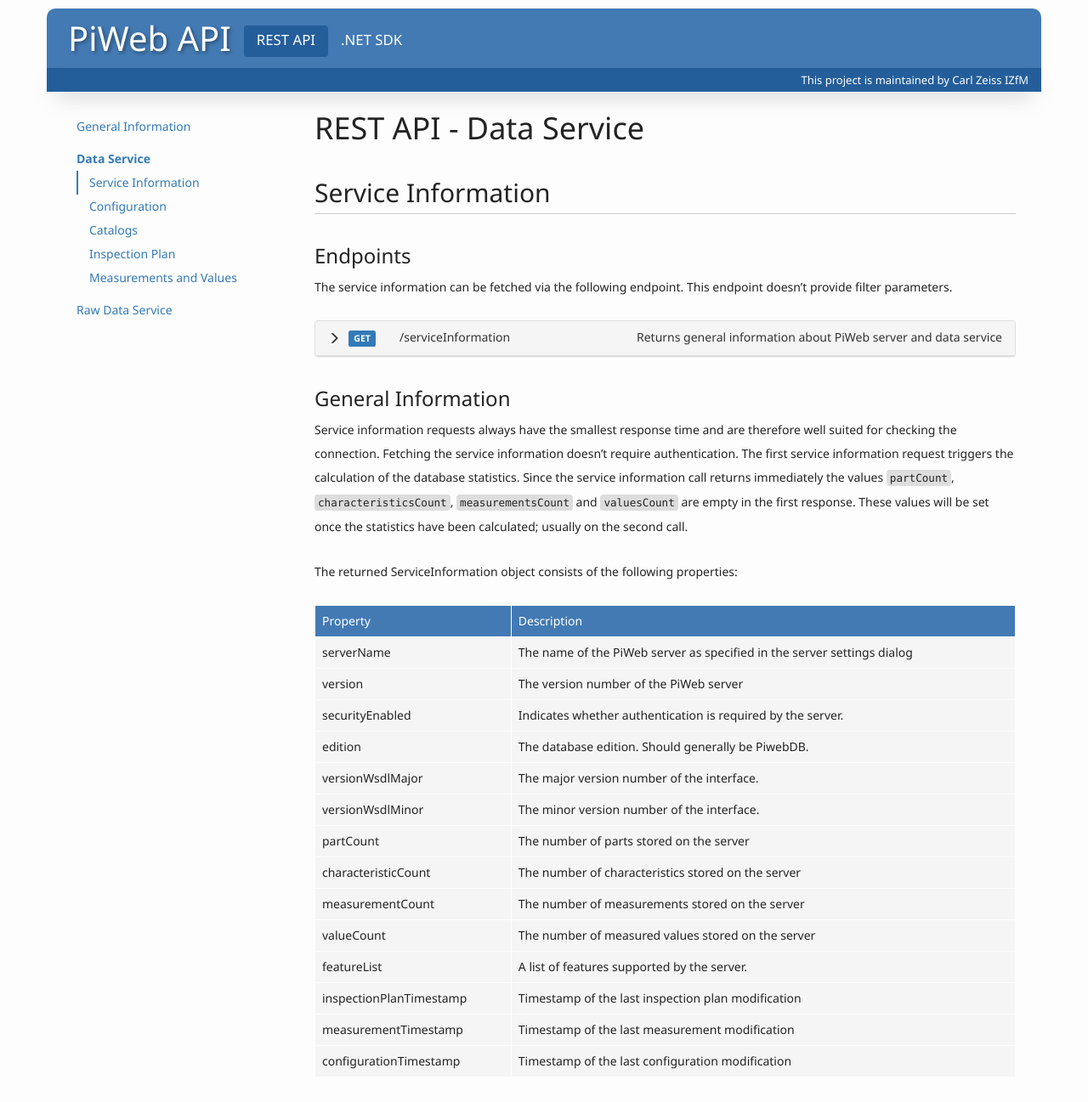
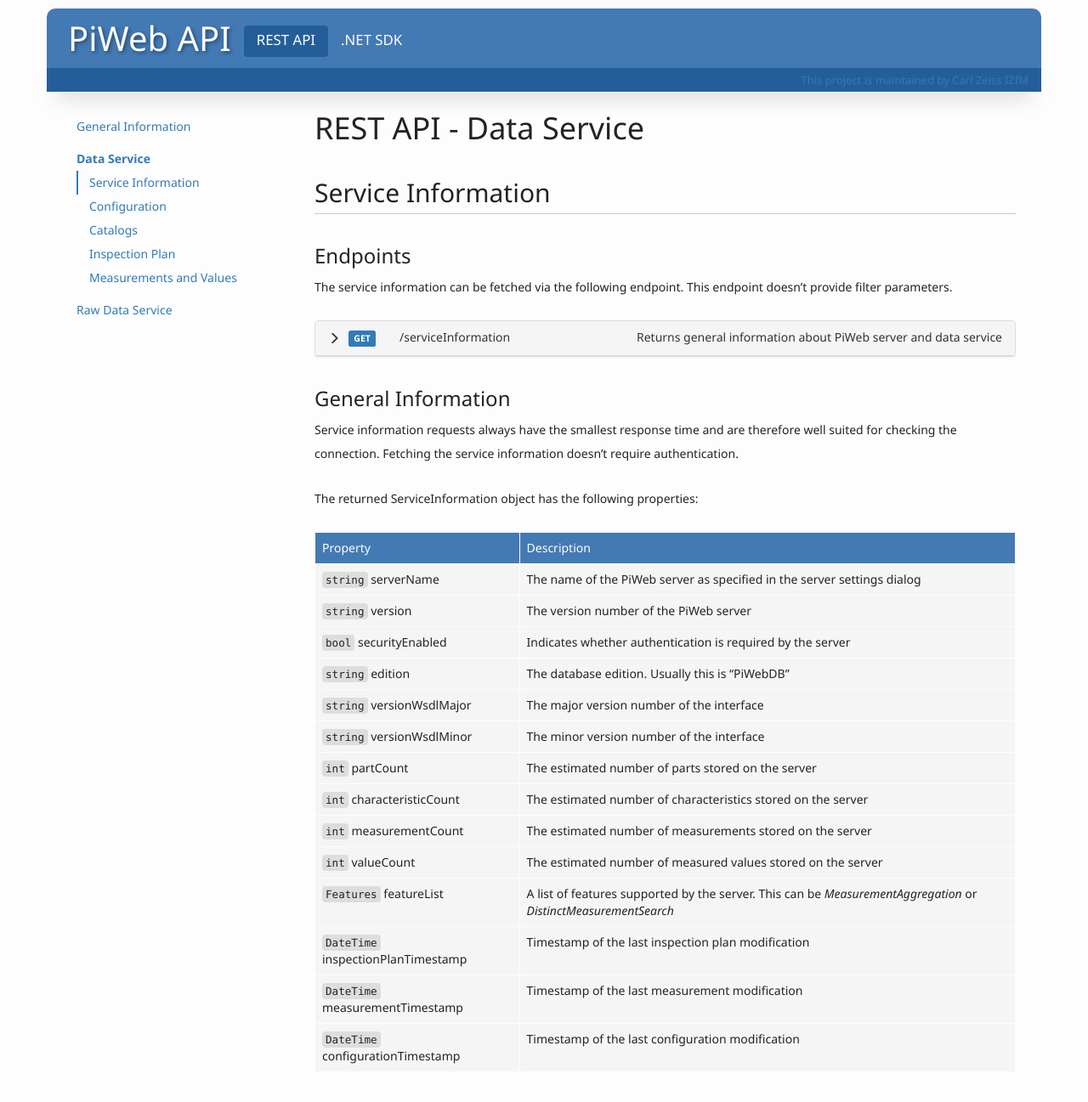
Before and after one commit to ZEISS-PiWeb/PiWeb-Api, a Jekyll site: the page built from _pages/0121-restapi-dataservice-serviceInformation.md, in a window 1280 px wide and 1358 px high. Shown: the top 1297 px of the window at 85% size. Built offline with Jekyll 4.4.1, drawn with Linux system fonts in a browser that asks for light colours.

````diff
--- a/_layouts/frame.html
+++ b/_layouts/frame.html
@@ -32,7 +32,7 @@
 	    		</nav>
 	  	</div>
 	  	<div class="container container-header container-header-footer">
-	  		This project is maintained by Carl Zeiss IZfM
+	  		<a href="www.zeiss-izm.de">This project is maintained by Carl Zeiss IZfM</a>
 	  	</div>
 	</nav>
 	<div class="container">
--- a/_pages/0121-restapi-dataservice-serviceInformation.md
+++ b/_pages/0121-restapi-dataservice-serviceInformation.md
@@ -48,7 +48,7 @@
           "featureList":
           [
              "MeasurementAggregation",
-            "DistinctMeasurementSearch"
+             "DistinctMeasurementSearch"
           ],
           "inspectionPlanTimestamp": "2014-11-24T16:08:58.812964+01:00",
           "measurementTimestamp": "2014-11-03T10:27:28.3461853+01:00",
@@ -64,26 +64,25 @@
 ### General Information
 
 Service information requests always have the smallest response time and are therefore well suited for checking the connection. Fetching the service information doesn't require authentication.
-The first service information request triggers the calculation of the database statistics. Since the service information call returns immediately the values ```partCount```, ```characteristicsCount```, ```measurementsCount``` and ```valuesCount``` are empty in the first response. These values will be set once the statistics have been calculated; usually on the second call.
 
-The returned ServiceInformation object consists of the following properties:
+The returned ServiceInformation object has the following properties:
 
 {% capture table %}
-Property | Description
----------|-------------
-serverName | The name of the PiWeb server as specified in the server settings dialog
-version | The version number of the PiWeb server
-securityEnabled | Indicates whether authentication is required by the server.
-edition | The database edition. Should generally be PiwebDB.
-versionWsdlMajor | The major version number of the interface.
-versionWsdlMinor | The minor version number of the interface.
-partCount | The number of parts stored on the server
-characteristicCount | The number of characteristics stored on the server
-measurementCount | The number of measurements stored on the server
-valueCount | The number of measured values stored on the server
-featureList | A list of features supported by the server.
-inspectionPlanTimestamp | Timestamp of the last inspection plan modification
-measurementTimestamp | Timestamp of the last measurement modification
-configurationTimestamp | Timestamp of the last configuration modification
+Property                           | Description
+-----------------------------------|---------------------------------------------------------------
+`string` serverName                | The name of the PiWeb server as specified in the server settings dialog
+`string` version                   | The version number of the PiWeb server
+`bool` securityEnabled             | Indicates whether authentication is required by the server
+`string` edition                   | The database edition. Usually this is "PiWebDB"
+`string` versionWsdlMajor          | The major version number of the interface
+`string` versionWsdlMinor          | The minor version number of the interface
+`int` partCount                    | The estimated number of parts stored on the server
+`int` characteristicCount          | The estimated number of characteristics stored on the server
+`int` measurementCount             | The estimated number of measurements stored on the server
+`int` valueCount                   | The estimated number of measured values stored on the server
+`Features` featureList             | A list of features supported by the server. This can be *MeasurementAggregation* or *DistinctMeasurementSearch*
+`DateTime` inspectionPlanTimestamp | Timestamp of the last inspection plan modification
+`DateTime` measurementTimestamp    | Timestamp of the last measurement modification
+`DateTime` configurationTimestamp  | Timestamp of the last configuration modification
 {% endcapture %}
 {{ table | markdownify | replace: '<table>', '<table class="table table-hover">' }}
````
Also changed, not shown: _pages/0122-restapi-dataservice-configuration.md (+14 -14 lines), _pages/0123-restapi-dataservice-catalogs.md (+15 -15 lines), _pages/0124-restapi-dataservice-inspectionplan.md (+12 -12 lines), _pages/0125-restapi-dataservice-measurements.md (+10 -10 lines).
